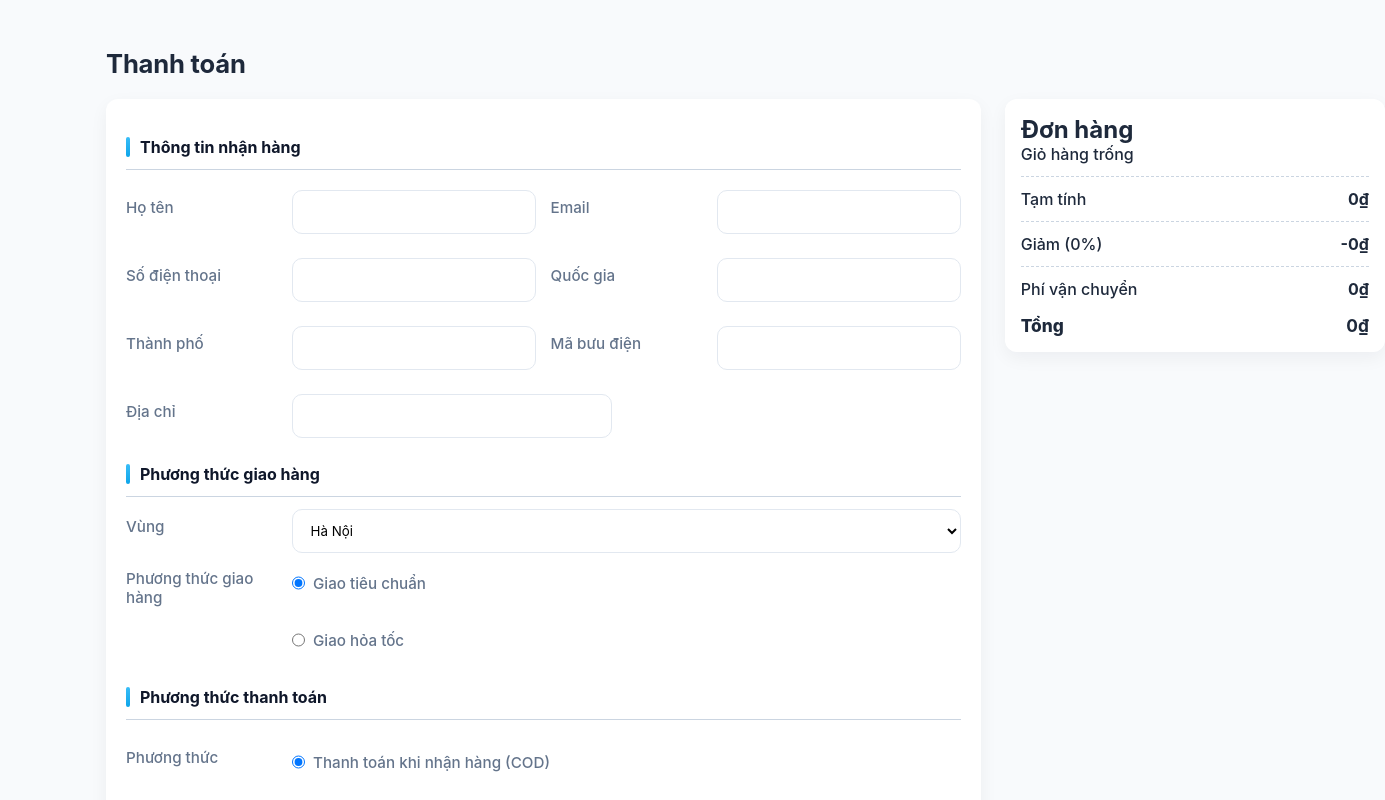
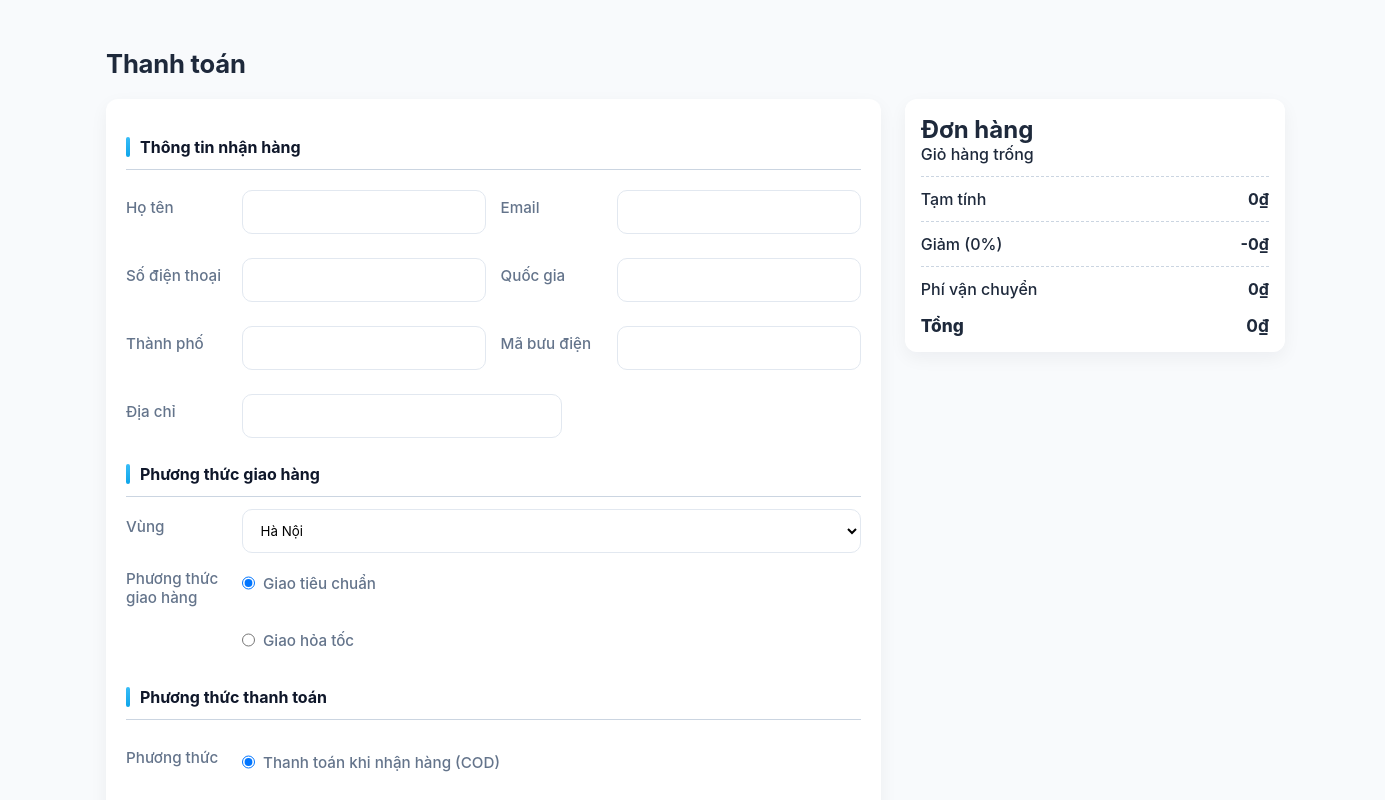
Before and after one commit to Phuc2606/DATH-CNPM, a React (Vite) app in the folder frontend/: page /checkout in a window 1280 px wide. Shown: the top 800 px of the page, 1385 px wide, since content can reach past the window. Built offline with nearby package versions, Linux system fonts and the light colour scheme.

Commit message:
Adjust field label width for better alignment in checkout form

```diff
--- a/frontend/src/pages/Checkout/Checkout.css
+++ b/frontend/src/pages/Checkout/Checkout.css
@@ -41,7 +41,7 @@
 
 /* Field alignment helpers */
 .field { display:flex; align-items:flex-start; gap:16px; margin-bottom:0.5rem; }
-.field-label { width:150px; flex-shrink:0; color:var(--color-muted); font-size:0.95rem; padding-top:8px; }
+.field-label { width:100px; flex-shrink:0; color:var(--color-muted); font-size:0.95rem; padding-top:8px; }
 .field > input, .field > select { flex:1; align-self:stretch; }
 /* normalize input heights so fields align vertically */
 .checkout-form input, .checkout-form select { height:44px; box-sizing:border-box; }
```
